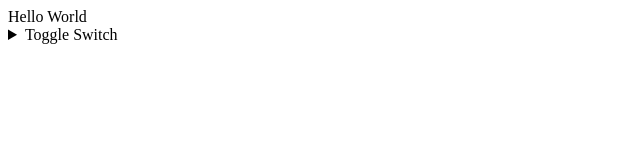
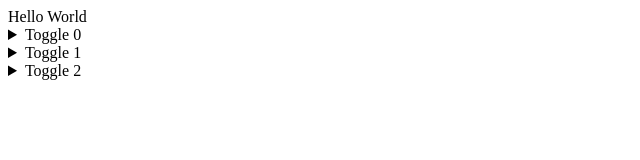
Before and after one commit to dh7/dh7.github.io, a plain HTML site: page index.html in a window 1280 px wide. Shown: the whole page, without its empty margins (0-640 px from the left). Drawn offline with Linux system fonts and the light colour scheme.

Commit message:
Update index.html

```diff
--- a/index.html
+++ b/index.html
@@ -1,5 +1,10 @@
 Hello World
 <details>
-    <summary>Toggle Switch</summary>
+    <summary>Toggle 0</summary>
     Foldable Content[enter image description here][1]
 </details>
+<details markdown='1'><summary>Toggle 1</summary> This is the content inside the toggle 1 </details>
+<details markdown='1'><summary>Toggle 2</summary>
+    <details markdown='1'><summary>Toggle 2.1</summary> This is the content inside the toggle2.1 </details>
+    <details markdown='1'><summary>Toggle 2.1</summary> This is the content inside the toggle2.2 </details>
+    * </details>
```
